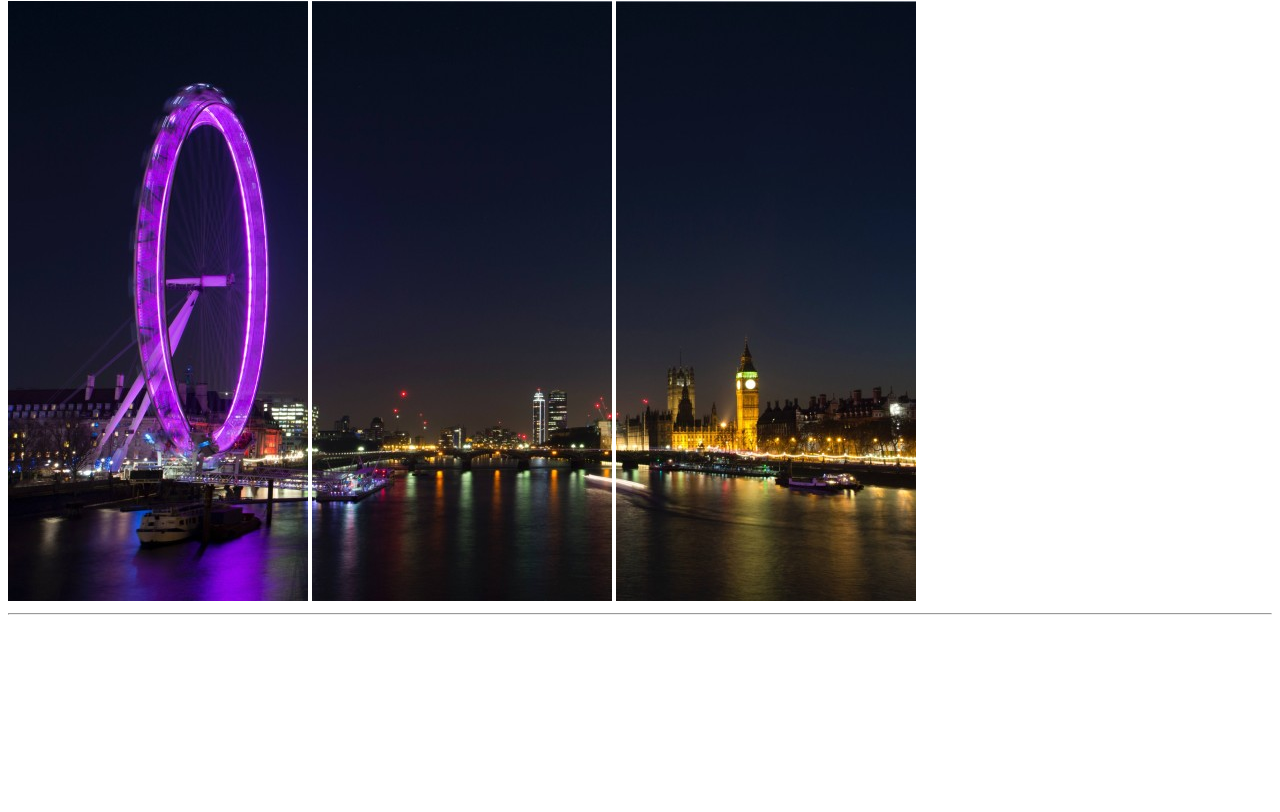
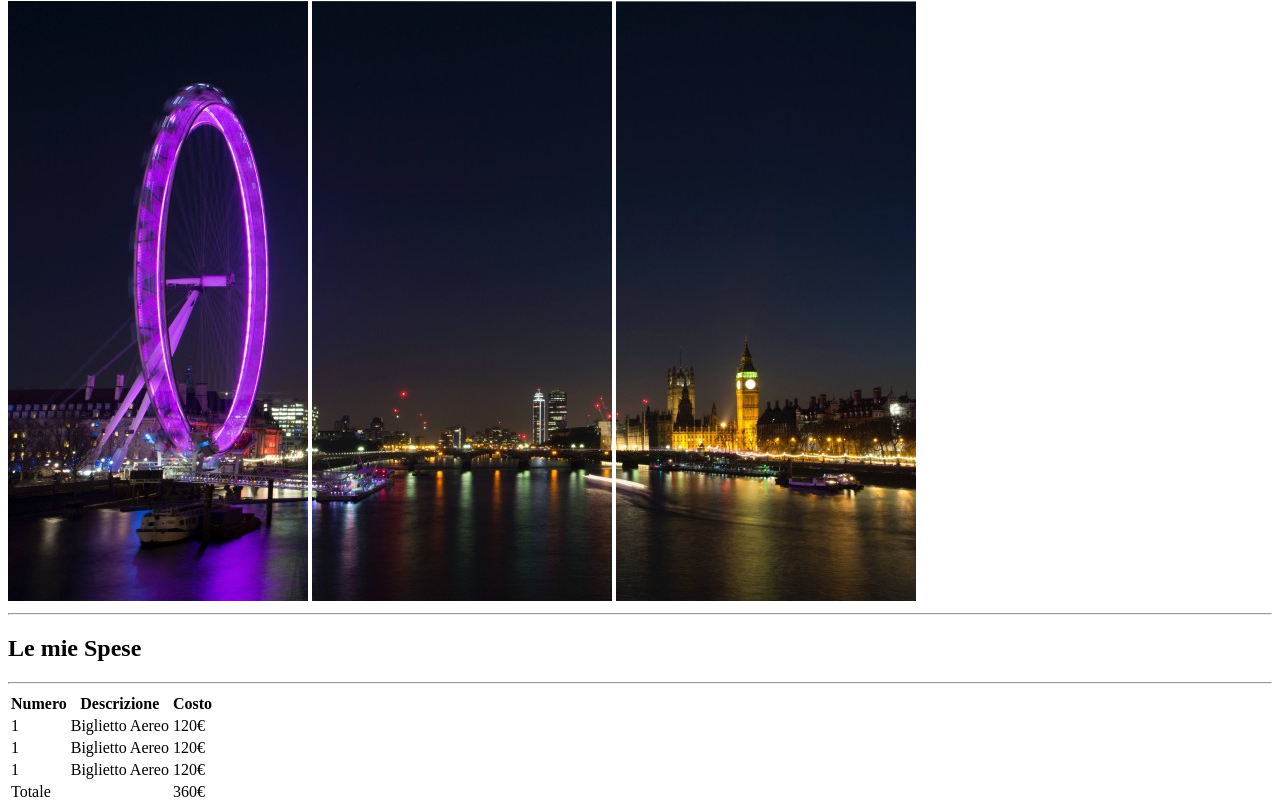
Before and after one commit to fabioadelfio/html-london-trip, a plain HTML site: page index.html in a window 1280 px wide. Shown: the part 79-891 px from the top of the page. Before the commit the page ends 800 px from the top, so only its background shows below. Drawn offline with Linux system fonts and the light colour scheme.

Commit message:
add table

```diff
--- a/index.html
+++ b/index.html
@@ -15,6 +15,52 @@
 
     <hr />
 
+    <div>
 
+    <h2><strong>Le mie Spese</strong></h2>
+
+        <table>
+
+            <thead>
+                <tr>
+                    <th>Numero</th>
+                    <th>Descrizione</th>
+                    <th>Costo</th>
+                </tr>
+            </thead>
+
+            <tbody>
+                <tr>
+                    <td>1</td>
+                    <td>Biglietto Aereo</td>
+                    <td>120&euro;</td>
+                </tr>
+
+                <tr>
+                    <td>1</td>
+                    <td>Biglietto Aereo</td>
+                    <td>120&euro;</td>
+                </tr>
+
+                <tr>
+                    <td>1</td>
+                    <td>Biglietto Aereo</td>
+                    <td>120&euro;</td>
+                </tr>
+            </tbody>
+
+            <tfoot>
+                <tr>
+                    <td>Totale</td>
+                    <td></td>
+                    <td>360&euro;</td>
+                </tr>
+            </tfoot>
+
+            <hr />
+
+        </table>
+
+    </div>
 </body>
 </html>
```
